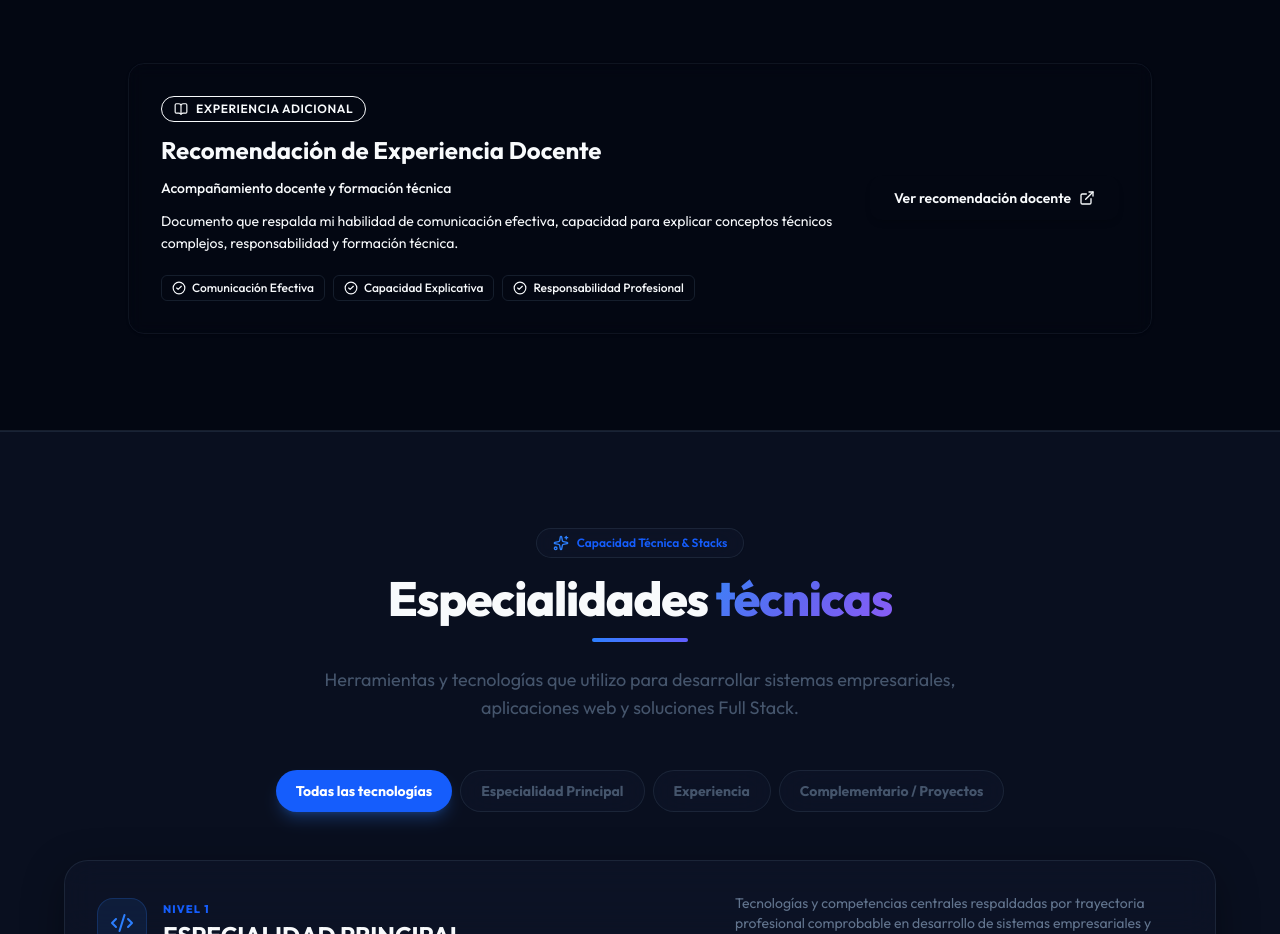
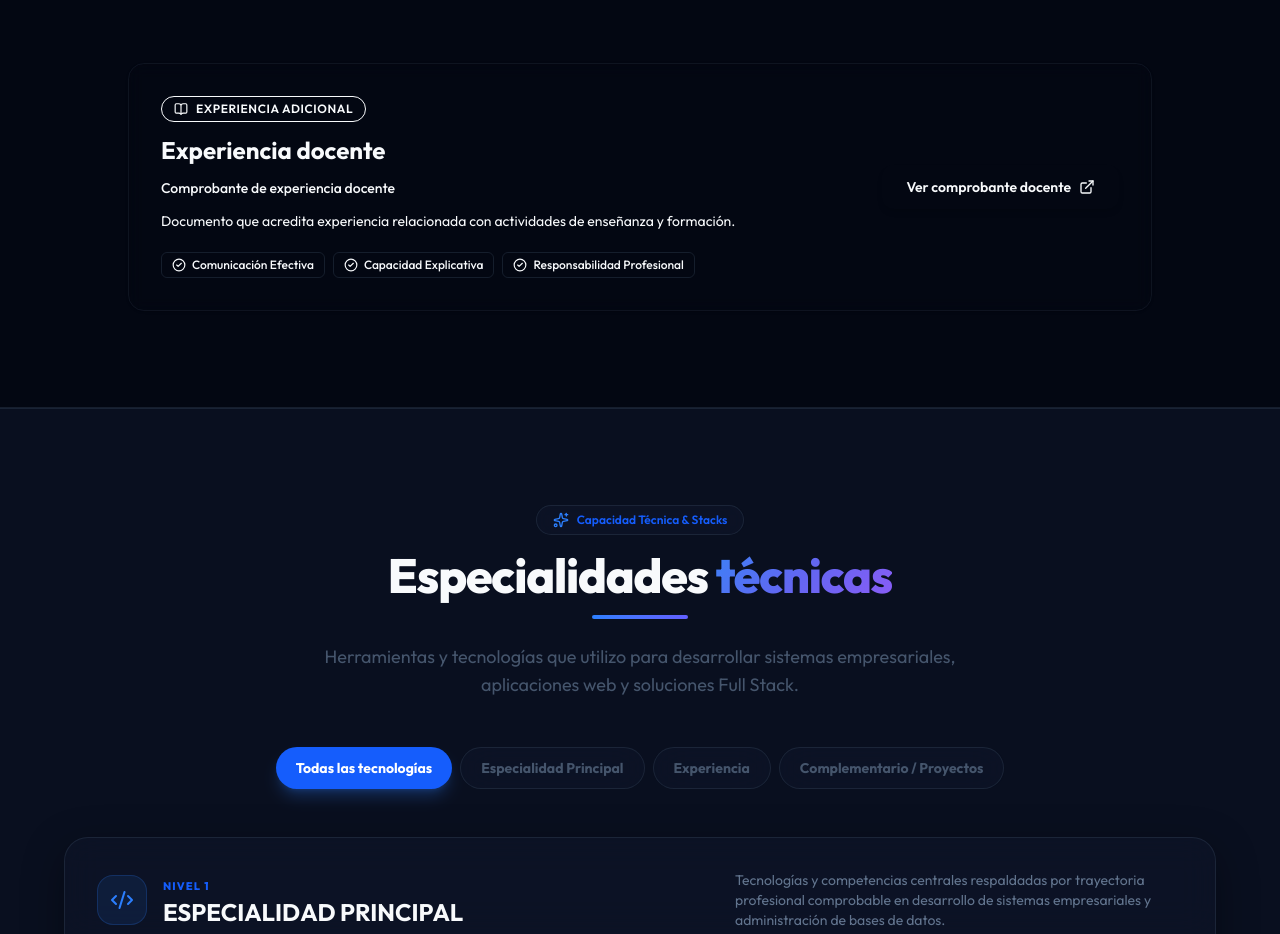
Before and after one commit to mscandy3312/portafolio, a Next.js app: page / in a window 1280 px wide. Shown: the part 8940-9874 px from the top of the page. Built offline with nearby package versions, Linux system fonts and the light colour scheme.

Commit message:
fix: agregar comprobante de experiencia docente a la documentacion profesional

```diff
--- a/src/components/Recommendations.tsx
+++ b/src/components/Recommendations.tsx
@@ -190,7 +190,7 @@ export default function Recommendations({ lang = "es" }: { lang?: "es" | "en" })
                 rel="noopener noreferrer"
                 className="inline-flex items-center justify-center gap-2 px-6 py-3 text-sm font-semibold rounded-xl bg-primary text-primary-foreground hover:bg-primary/90 transition-all shadow-md shadow-primary/10 w-full md:w-auto group/btn"
               >
-                <span>{lang === "es" ? "Ver recomendación docente" : "View teaching recommendation"}</span>
+                <span>{recs.teaching.item.buttonText || (lang === "es" ? "Ver comprobante docente" : "View teaching certificate")}</span>
                 <ExternalLink className="w-4 h-4 group-hover/btn:translate-x-0.5 group-hover/btn:-translate-y-0.5 transition-transform" />
               </a>
             </div>
--- a/src/data/data.ts
+++ b/src/data/data.ts
@@ -62,12 +62,13 @@ export const translations = {
       ],
       teaching: {
         title: "Experiencia adicional",
-        subtitle: "Acompañamiento docente y formación técnica",
+        subtitle: "Comprobante de experiencia docente",
         item: {
-          title: "Recomendación de Experiencia Docente",
-          subtitle: "Evidencia de Acompañamiento y Formación Técnica",
-          description: "Documento que respalda mi habilidad de comunicación efectiva, capacidad para explicar conceptos técnicos complejos, responsabilidad y formación técnica.",
-          link: "https://drive.google.com/file/d/1UNm8TKVXyT_t2F8abSa7fNw7TlPvxRF8/view?usp=drive_link",
+          title: "Experiencia docente",
+          subtitle: "Comprobante de experiencia docente",
+          description: "Documento que acredita experiencia relacionada con actividades de enseñanza y formación.",
+          link: "https://drive.google.com/file/d/1jAF2X693yilo7bMa91JmbfpUh34GbAf0/view?usp=drive_link",
+          buttonText: "Ver comprobante docente",
         }
       },
       certifications: {
@@ -317,12 +318,13 @@ export const translations = {
       ],
       teaching: {
         title: "Additional Experience",
-        subtitle: "Teaching & Technical Training Support",
+        subtitle: "Proof of Teaching Experience",
         item: {
-          title: "Teaching Recommendation Letter",
-          subtitle: "Technical Training & Communication Evidence",
-          description: "Document attesting my effective communication skills, ability to explain complex technical concepts, professional responsibility, and technical guidance.",
-          link: "https://drive.google.com/file/d/1UNm8TKVXyT_t2F8abSa7fNw7TlPvxRF8/view?usp=drive_link",
+          title: "Teaching Experience",
+          subtitle: "Proof of Teaching Experience",
+          description: "Document attesting experience related to teaching activities and training.",
+          link: "https://drive.google.com/file/d/1jAF2X693yilo7bMa91JmbfpUh34GbAf0/view?usp=drive_link",
+          buttonText: "View teaching certificate",
         }
       },
       certifications: {
```
